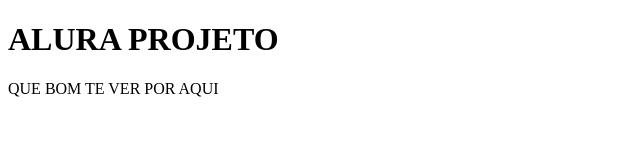
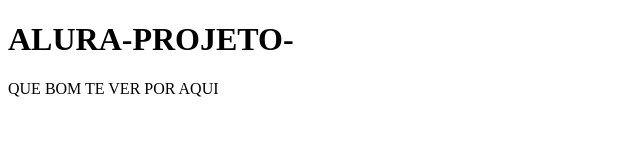
Before and after one commit to Danizinha21/ALURA-PROJETO-, a plain HTML site: page index.html in a window 1280 px wide. Shown: the full height of the page, 0-640 px from the left. Drawn offline with Linux system fonts and the light colour scheme.

Commit message:
Update index.html

```diff
--- a/index.html
+++ b/index.html
@@ -7,7 +7,7 @@
 </head>
 <body>
     <header>
-    <h1>ALURA PROJETO</h1>
+    <h1>ALURA-PROJETO-</h1>
     <p>QUE BOM TE VER POR AQUI</p>
 
     </header>
```
